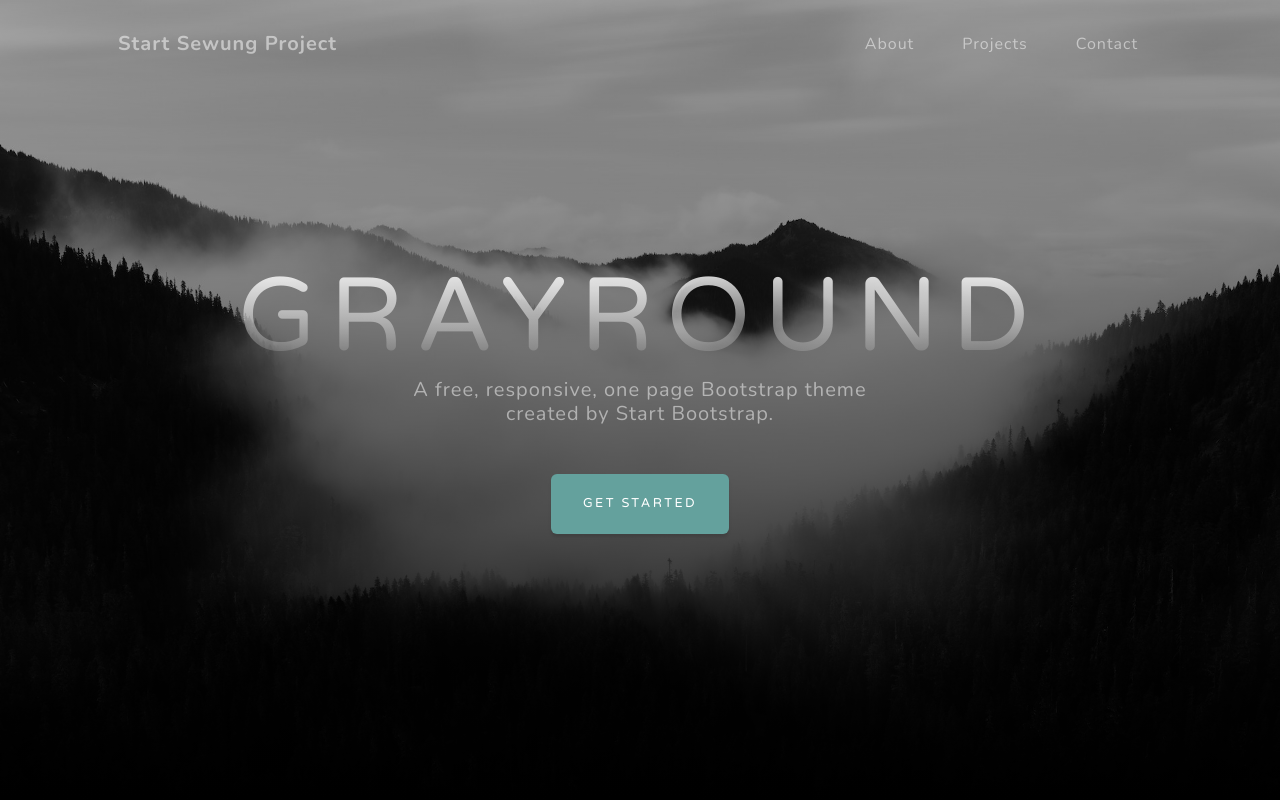
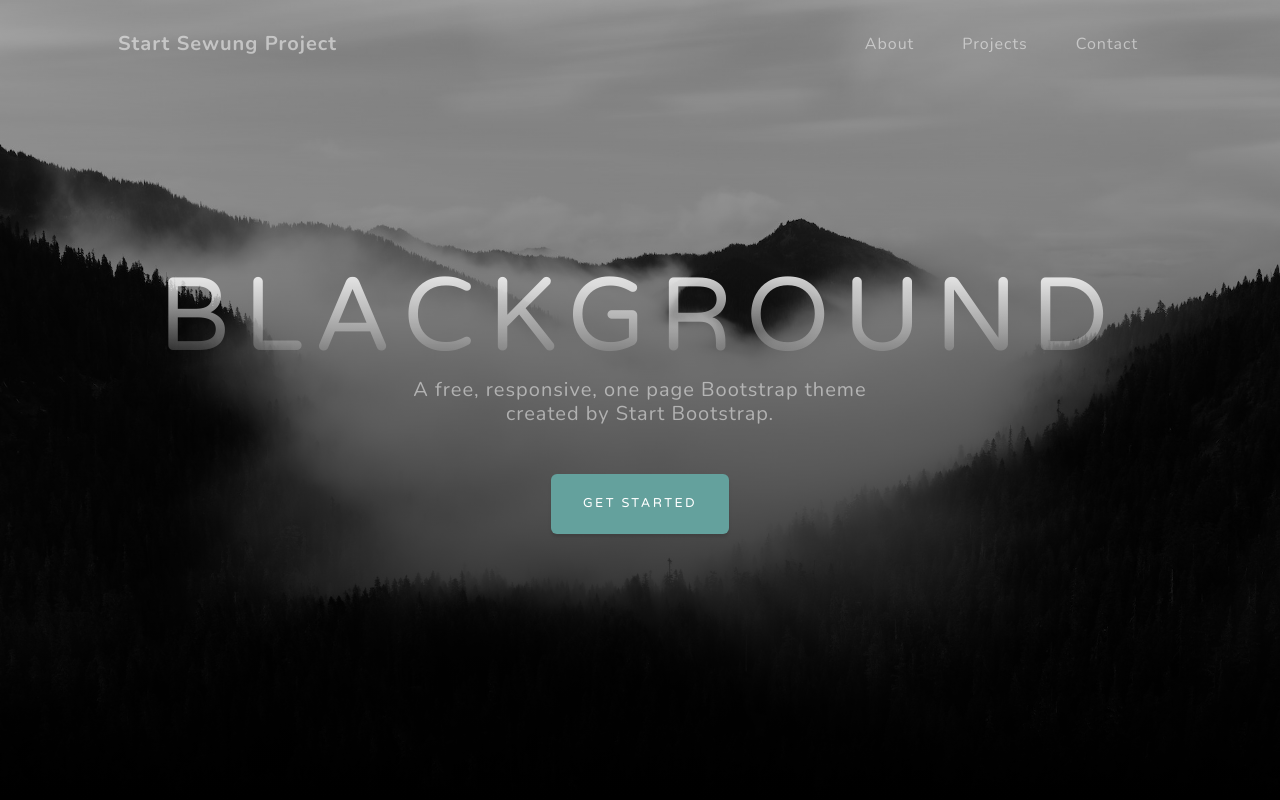
Before and after one commit to SeWooooong/docker-ci, a plain HTML site: page index.html in a window 1280 px wide. Shown: the top 800 px of the page. Drawn offline with nearby package versions, Linux system fonts and the light colour scheme.

Commit message:
plus yaml file

```diff
--- a/index.html
+++ b/index.html
@@ -38,7 +38,7 @@
             <div class="container px-4 px-lg-5 d-flex h-100 align-items-center justify-content-center">
                 <div class="d-flex justify-content-center">
                     <div class="text-center">
-                        <h1 class="mx-auto my-0 text-uppercase">Grayround</h1>
+                        <h1 class="mx-auto my-0 text-uppercase">BlackGround</h1>
                         <h2 class="text-white-50 mx-auto mt-2 mb-5">A free, responsive, one page Bootstrap theme created by Start Bootstrap.</h2>
                         <a class="btn btn-primary" href="#about">Get Started</a>
                     </div>
```
Also changed, not shown: 2 other files.
